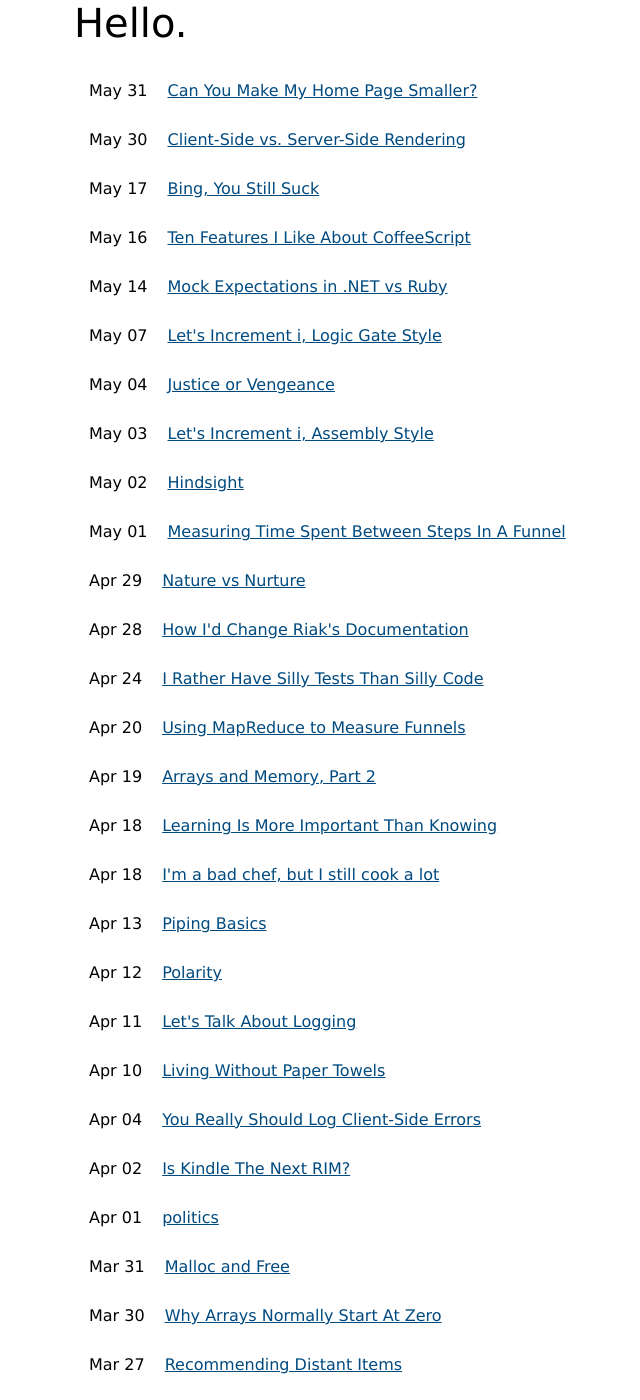
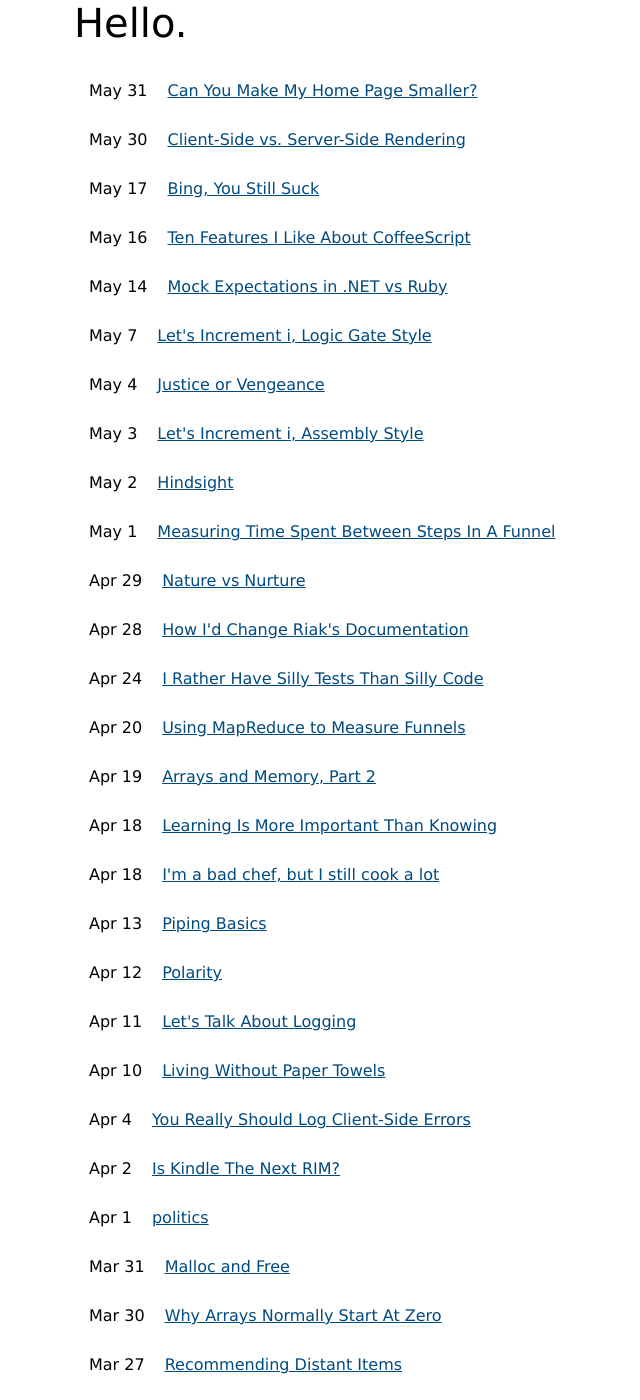
Before and after one commit to fehmicansaglam/fehmicansaglam.github.com, a Jekyll site: the page built from index.html, in a window 1280 px wide and 1400 px high. Shown: the whole window, without its empty margins (106-746 px from the left). Built offline with Jekyll 4.4.1, drawn with Linux system fonts in a browser that asks for light colours; some of the changed text lies outside the part shown.

Commit message:
remove leading 0 on day

```diff
--- a/index.html
+++ b/index.html
@@ -12,4 +12,4 @@ ul{margin-top:20px;list-style:none;padding:0} li{padding:15px}
 </style>
 <body>
 <span>Hello.</span>
-<ul>{% for post in site.posts %}<li>{{ post.date | date: '%b %d' }}<a href={{ post.url | replace_first: '/', ''}}>{{ post.title }}</a>{% endfor %}
+<ul>{% for post in site.posts %}<li>{{ post.date | date: '%b %d' | replace: '01', '1' | replace: '02', '2' | replace: '03', '3' | replace: '04', '4' | replace: '05', '5' | replace: '06', '6' | replace: '07', '7' | replace: '08', '8' | replace: '09', '9' }}<a href={{ post.url | replace_first: '/', ''}}>{{ post.title }}</a>{% endfor %}
```
